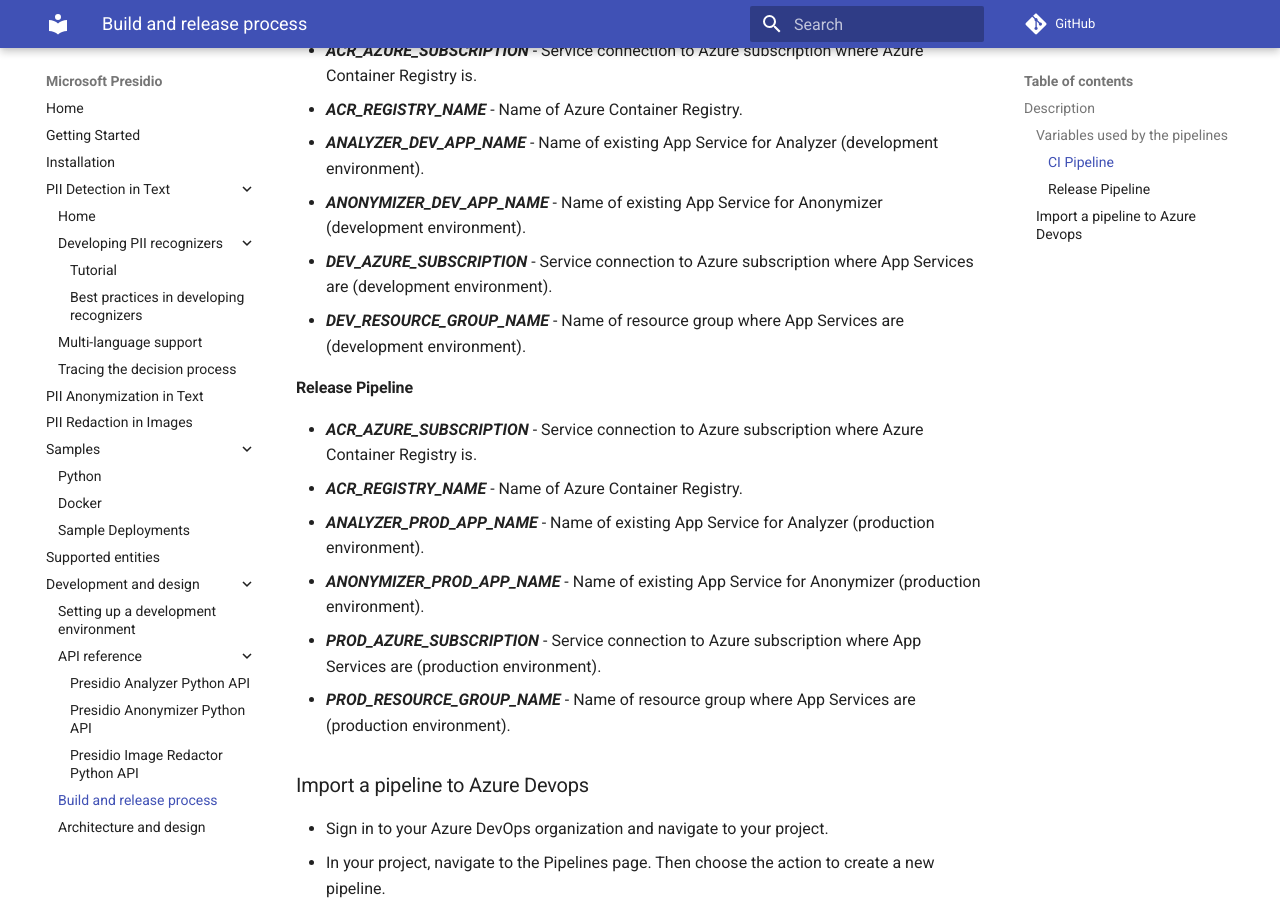
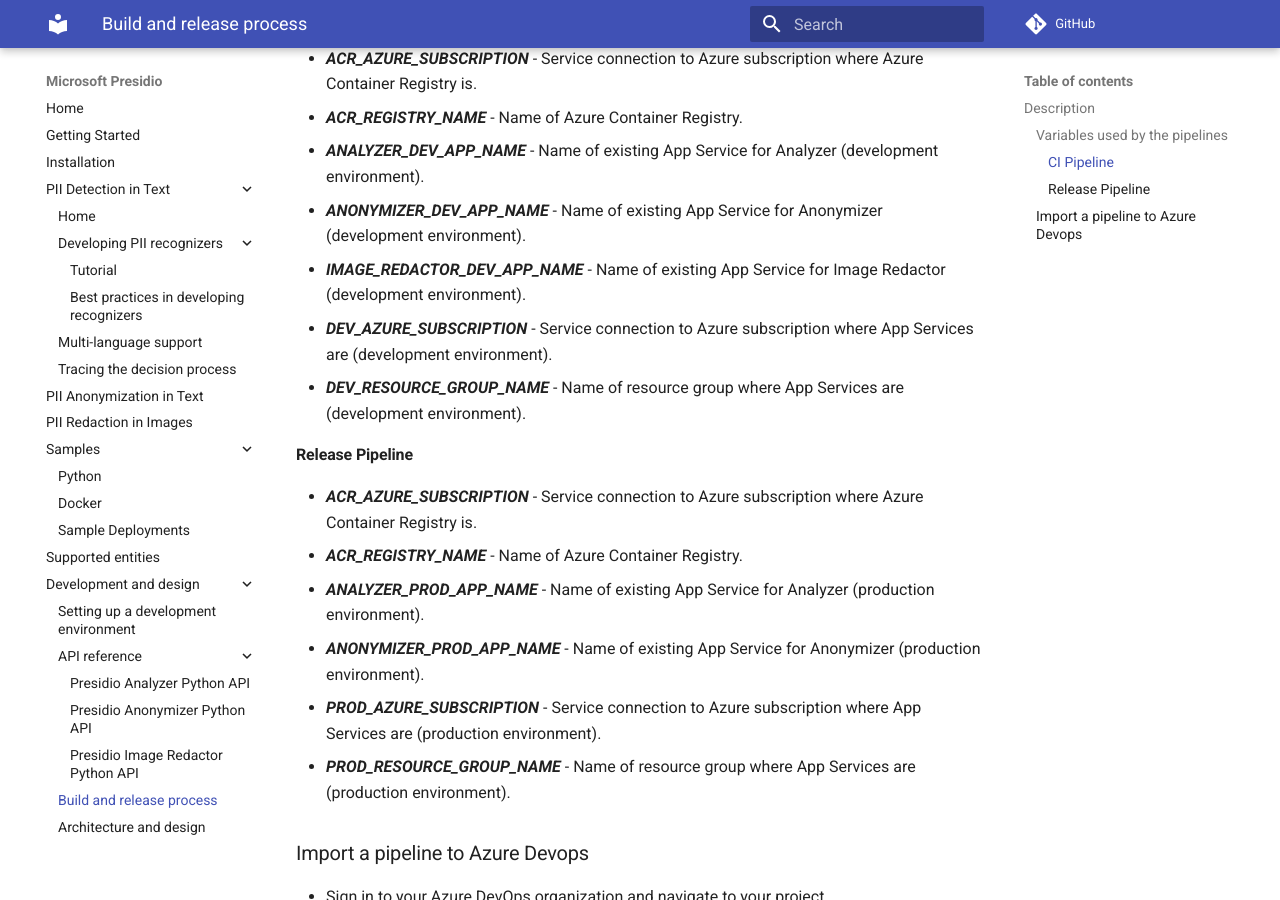
Before and after one commit to prokopidis/presidio, an MkDocs documentation site: the page built from docs/build_release.md, in a window 1280 px wide and 900 px high, scrolled down 1050 px. Built offline with MkDocs 1.6.1 and Material for MkDocs 9.7.7, drawn with Linux system fonts in a browser that asks for light colours; comment, search, counter and statistics services are not loaded.

Commit message:
Add Image Redactor to CI pipeline (#530)
* add image-redactor to pr pipeline

```diff
--- a/azure-pipelines-ci.yml
+++ b/azure-pipelines-ci.yml
@@ -66,5 +66,6 @@
           AZURE_SUBSCRIPTION: $(DEV_AZURE_SUBSCRIPTION)
           ANALYZER_APP_NAME: $(ANALYZER_DEV_APP_NAME)
           ANONYMIZER_APP_NAME: $(ANONYMIZER_DEV_APP_NAME)
+          IMAGE_REDACTOR_APP_NAME: $(IMAGE_REDACTOR_DEV_APP_NAME)
           RESOURCE_GROUP_NAME: $(DEV_RESOURCE_GROUP_NAME)
           TAG: $(Build.BuildId)
--- a/docs/build_release.md
+++ b/docs/build_release.md
@@ -10,51 +10,52 @@
 
 TODO: update links once V2 is merged
 
-* [PR Validation](https://github.com/microsoft/presidio/blob/V2/azure-pipelines.yml) - used to validate pull requests.
-  * Linting
-  * Security and compliance analysis
-  * Unit tests
-  * E2E tests
-* [CI](https://github.com/microsoft/presidio/blob/V2/azure-pipelines-ci.yml) - triggered on merge to main branch.
-  * Linting
-  * Security and compliance analysis
-  * Unit tests
-  * E2E tests
-  * deploys the artifacts to an internal dev environment.
-* [Release](https://github.com/microsoft/presidio/blob/V2/azure-pipelines.yml) - manually triggered.
-  * releases presidio official artifacts
-    * pypi
-    * Microsoft container registry (and docker hub)
-    * GitHub
-  * updates the official demo environment.
+-   [PR Validation](https://github.com/microsoft/presidio/blob/V2/azure-pipelines.yml) - used to validate pull requests.
+    -   Linting
+    -   Security and compliance analysis
+    -   Unit tests
+    -   E2E tests
+-   [CI](https://github.com/microsoft/presidio/blob/V2/azure-pipelines-ci.yml) - triggered on merge to main branch.
+    -   Linting
+    -   Security and compliance analysis
+    -   Unit tests
+    -   E2E tests
+    -   deploys the artifacts to an internal dev environment.
+-   [Release](https://github.com/microsoft/presidio/blob/V2/azure-pipelines.yml) - manually triggered.
+    -   releases presidio official artifacts
+        -   pypi
+        -   Microsoft container registry (and docker hub)
+        -   GitHub
+    -   updates the official demo environment.
 
 ### Variables used by the pipelines
 
 #### CI Pipeline
 
-* ***ACR_AZURE_SUBSCRIPTION*** - Service connection to Azure subscription where Azure Container Registry is.
-* ***ACR_REGISTRY_NAME*** - Name of Azure Container Registry.
-* ***ANALYZER_DEV_APP_NAME*** - Name of existing App Service for Analyzer (development environment).
-* ***ANONYMIZER_DEV_APP_NAME*** - Name of existing App Service for Anonymizer (development environment).
-* ***DEV_AZURE_SUBSCRIPTION*** - Service connection to Azure subscription where App Services are (development environment).
-* ***DEV_RESOURCE_GROUP_NAME*** - Name of resource group where App Services are (development environment).
+-   **_ACR_AZURE_SUBSCRIPTION_** - Service connection to Azure subscription where Azure Container Registry is.
+-   **_ACR_REGISTRY_NAME_** - Name of Azure Container Registry.
+-   **_ANALYZER_DEV_APP_NAME_** - Name of existing App Service for Analyzer (development environment).
+-   **_ANONYMIZER_DEV_APP_NAME_** - Name of existing App Service for Anonymizer (development environment).
+-   **_IMAGE_REDACTOR_DEV_APP_NAME_** - Name of existing App Service for Image Redactor (development environment).
+-   **_DEV_AZURE_SUBSCRIPTION_** - Service connection to Azure subscription where App Services are (development environment).
+-   **_DEV_RESOURCE_GROUP_NAME_** - Name of resource group where App Services are (development environment).
 
 #### Release Pipeline
 
-* ***ACR_AZURE_SUBSCRIPTION*** - Service connection to Azure subscription where Azure Container Registry is.
-* ***ACR_REGISTRY_NAME*** - Name of Azure Container Registry.
-* ***ANALYZER_PROD_APP_NAME*** - Name of existing App Service for Analyzer (production environment).
-* ***ANONYMIZER_PROD_APP_NAME*** - Name of existing App Service for Anonymizer (production environment).
-* ***PROD_AZURE_SUBSCRIPTION*** - Service connection to Azure subscription where App Services are (production environment).
-* ***PROD_RESOURCE_GROUP_NAME*** - Name of resource group where App Services are (production environment).
+-   **_ACR_AZURE_SUBSCRIPTION_** - Service connection to Azure subscription where Azure Container Registry is.
+-   **_ACR_REGISTRY_NAME_** - Name of Azure Container Registry.
+-   **_ANALYZER_PROD_APP_NAME_** - Name of existing App Service for Analyzer (production environment).
+-   **_ANONYMIZER_PROD_APP_NAME_** - Name of existing App Service for Anonymizer (production environment).
+-   **_PROD_AZURE_SUBSCRIPTION_** - Service connection to Azure subscription where App Services are (production environment).
+-   **_PROD_RESOURCE_GROUP_NAME_** - Name of resource group where App Services are (production environment).
 
 ### Import a pipeline to Azure Devops
 
-* Sign in to your Azure DevOps organization and navigate to your project.
-* In your project, navigate to the Pipelines page. Then choose the action to create a new pipeline.
-* Walk through the steps of the wizard by first selecting 'Use the classic editor, and select GitHub as the location of your source code.
-* You might be redirected to GitHub to sign in. If so, enter your GitHub credentials.
-* When the list of repositories appears, select presidio repository.
-* Point Azure Pipelines to the relevant yaml definition you'd like to import.
-Set the pipeline's name, the required triggers and variables and Select Save and run.
-* A new run is started. Wait for the run to finish.
+-   Sign in to your Azure DevOps organization and navigate to your project.
+-   In your project, navigate to the Pipelines page. Then choose the action to create a new pipeline.
+-   Walk through the steps of the wizard by first selecting 'Use the classic editor, and select GitHub as the location of your source code.
+-   You might be redirected to GitHub to sign in. If so, enter your GitHub credentials.
+-   When the list of repositories appears, select presidio repository.
+-   Point Azure Pipelines to the relevant yaml definition you'd like to import.
+    Set the pipeline's name, the required triggers and variables and Select Save and run.
+-   A new run is started. Wait for the run to finish.
```
Also changed, not shown: 2 other files.
